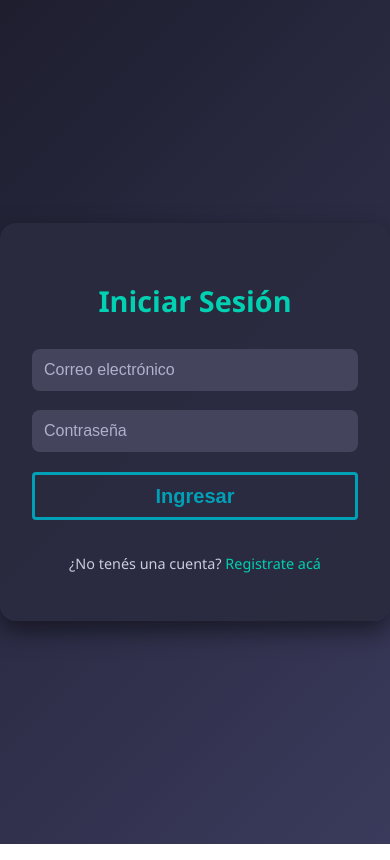
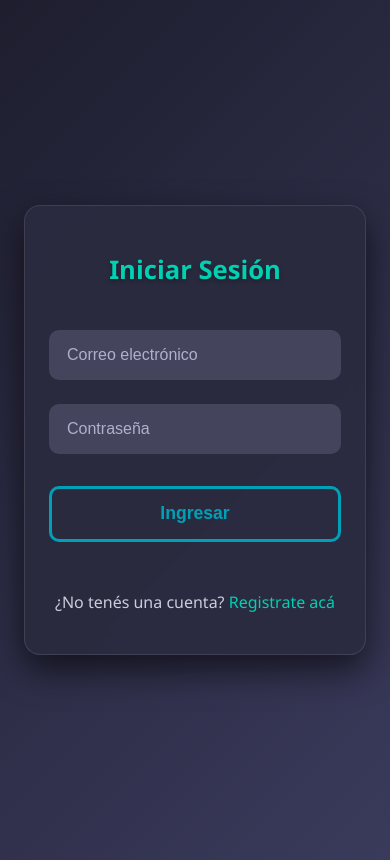
Before and after one commit to UCC-ArqSoft1/proyecto2025-fernandezfavaron-godino-lopez-garciaVillanueva, a React (Vite) app in the folder frontend/: page / in a window 390 px wide. Built offline with nearby package versions, Linux system fonts and the light colour scheme.

Commit message:
cambie fronted y puse el cambio de boton :D~

```diff
--- a/frontend/src/Actividades.css
+++ b/frontend/src/Actividades.css
@@ -58,7 +58,6 @@
 
 .tabla-actividades tbody tr:hover {
   background: rgba(255, 255, 255, 0.08);
-  transform: translateY(-2px);
 }
 
 .tabla-actividades td {
@@ -83,14 +82,46 @@
 }
 
 /* Botón inscribirse - personalización del btn-secondary */
-.btn-inscribir {
+.btn-inscripcion {
   padding: 0.5rem 1rem !important;
   font-size: 0.9rem !important;
   min-height: auto !important;
   margin: 0 !important;
+  width: 120px; /* Para que ambos textos se vean bien */
+}
+
+/* Paginación */
+.pagination-buttons {
+  margin-top: 2rem;
+  display: flex;
+  justify-content: center;
+  align-items: center;
+  gap: 1rem;
+  flex-wrap: wrap;
+}
+
+.pagination-buttons span {
+  color: var(--text-primary);
+  font-weight: 500;
+  padding: 0.5rem 1rem;
+  background: var(--card-bg);
+  backdrop-filter: blur(20px);
+  border: 1px solid rgba(255, 255, 255, 0.1);
+  border-radius: 8px;
+  white-space: nowrap;
 }
 
 /* Responsive */
+@media (max-width: 1024px) {
+  .tabla-actividades {
+    font-size: 0.9rem;
+  }
+
+  .descripcion-col {
+    max-width: 150px;
+  }
+}
+
 @media (max-width: 768px) {
   .actividades-container {
     padding: 2rem 1.5rem;
@@ -108,6 +139,21 @@
   .descripcion-col {
     max-width: 120px;
   }
+
+  .btn-inscripcion {
+    padding: 0.4rem 0.8rem !important;
+    font-size: 0.8rem !important;
+    min-width: 100px;
+  }
+
+  .pagination-buttons {
+    gap: 0.5rem;
+  }
+
+  .pagination-buttons span {
+    font-size: 0.9rem;
+    padding: 0.4rem 0.8rem;
+  }
 }
 
 @media (max-width: 480px) {
@@ -123,12 +169,95 @@
   .tabla-actividades td {
     padding: 0.6rem 0.4rem;
   }
+
+  .descripcion-col {
+    max-width: 100px;
+  }
+
+  .btn-inscripcion {
+    padding: 0.3rem 0.6rem !important;
+    font-size: 0.75rem !important;
+    min-width: 90px;
+  }
+
+  /* Para móviles muy pequeños, podríamos hacer la tabla scrolleable */
+  .tabla-actividades {
+    display: block;
+    overflow-x: auto;
+    white-space: nowrap;
+  }
+
+  .tabla-actividades thead,
+  .tabla-actividades tbody,
+  .tabla-actividades th,
+  .tabla-actividades td,
+  .tabla-actividades tr {
+    display: block;
+  }
+
+  .tabla-actividades thead tr {
+    position: absolute;
+    top: -9999px;
+    left: -9999px;
+  }
+
+  .tabla-actividades tbody tr {
+    border: 1px solid rgba(255, 255, 255, 0.1);
+    border-radius: 8px;
+    margin-bottom: 1rem;
+    padding: 1rem;
+    background: var(--card-bg);
+    backdrop-filter: blur(20px);
+  }
+
+  .tabla-actividades td {
+    border: none;
+    position: relative;
+    padding-left: 35% !important;
+    text-align: right;
+    white-space: normal;
+  }
+
+  .tabla-actividades td:before {
+    content: attr(data-label) ": ";
+    position: absolute;
+    left: 6px;
+    width: 30%;
+    text-align: left;
+    color: var(--text-primary);
+    font-weight: 600;
+  }
+
+  .tabla-actividades td:last-child {
+    text-align: center;
+    padding-left: 1rem !important;
+  }
+
+  .tabla-actividades td:last-child:before {
+    content: "";
+  }
 }
 
-.pagination-buttons {
-  margin-top: 20px;
-  display: flex;
-  justify-content: center;
-  align-items: center;
-  gap: 10px;
+/* Estados de carga/loading */
+.loading {
+  text-align: center;
+  color: var(--text-secondary);
+  padding: 2rem;
+  font-style: italic;
 }
+
+/* Animaciones suaves para cambios de estado */
+.tabla-actividades tbody tr {
+  animation: fadeInRow 0.3s ease-out;
+}
+
+@keyframes fadeInRow {
+  from {
+    opacity: 0;
+    transform: translateY(10px);
+  }
+  to {
+    opacity: 1;
+    transform: translateY(0);
+  }
+}
--- a/frontend/src/App.css
+++ b/frontend/src/App.css
@@ -9,27 +9,30 @@ body {
   display: flex;
   justify-content: center;
   align-items: center;
+  padding: 1rem; /* Añadido para evitar que toque los bordes en móviles */
 }
 
 /* Contenedor principal */
 #root {
-  width: 100vw;
-  height: 100vh;
   display: flex;
   justify-content: center;
   align-items: center;
+  width: 100%;
 }
 
-/* Contenedor de login y registro */
+/* Contenedor de login y registro - MEJORADO */
 .login-container,
 .register-container {
   background-color: rgba(43, 43, 64, 0.95);
-  padding: 2rem;
+  padding: 3rem; /* Aumentado el padding */
   border-radius: 16px;
-  box-shadow: 0 10px 25px rgba(0, 0, 0, 0.5);
+  box-shadow: 0 15px 35px rgba(0, 0, 0, 0.6);
   width: 100%;
-  max-width: 400px;
+  max-width: 450px; /* Aumentado de 520px a 650px */
+  min-width: 350px; /* Añadido ancho mínimo */
   box-sizing: border-box;
+  backdrop-filter: blur(10px); /* Efecto glassmorphism */
+  border: 1px solid rgba(255, 255, 255, 0.1);
 }
 
 /* Formularios internos */
@@ -37,54 +40,71 @@ body {
 .register-container form {
   display: flex;
   flex-direction: column;
-  gap: 1.2rem;
+  gap: 1.5rem; /* Aumentado el espacio entre elementos */
 }
 
-/* Títulos */
+/* Títulos - MEJORADOS */
 .login-form h2,
 .register-container h2 {
   color: #00d1b2;
   text-align: center;
-  font-size: 1.8rem;
-  margin-bottom: 0.5rem;
+  font-size: 2.2rem; /* Aumentado el tamaño */
+  margin-bottom: 1rem; /* Más espacio debajo */
+  font-weight: 600;
+  text-shadow: 0 2px 4px rgba(0, 0, 0, 0.3);
 }
 
-/* Inputs */
+/* Inputs - MEJORADOS */
 input[type="email"],
 input[type="password"],
 input[type="text"] {
-  padding: 0.75em;
-  font-size: 1em;
+  padding: 1rem 1.2rem; /* Más padding para mayor comodidad */
+  font-size: 1.1rem; /* Texto más grande */
   border: none;
-  border-radius: 8px;
+  border-radius: 10px; /* Bordes más redondeados */
   outline: none;
   background-color: #44445c;
   color: #ffffff;
   width: 100%;
   box-sizing: border-box;
+  transition: all 0.3s ease;
+  border: 2px solid transparent;
+  min-height: 50px; /* Altura mínima para mejor usabilidad */
+}
+
+/* Estados de focus e interacción */
+input[type="email"]:focus,
+input[type="password"]:focus,
+input[type="text"]:focus {
+  background-color: #525270;
+  border-color: #00d1b2;
+  transform: translateY(-2px);
+  box-shadow: 0 5px 15px rgba(0, 209, 178, 0.2);
 }
 
 input::placeholder {
   color: #b0b0cc;
+  font-size: 1rem;
 }
 
-/* Botón estilo slice */
+/* Botón estilo slice - MEJORADO */
 button.slice {
   --c1: #202020;
   --c2: #00a1b7;
-  --size-letter: 20px;
-  padding: 0.5em 1em;
+  --size-letter: 18px; /* Reducido ligeramente para mejor proporción */
+  padding: 1rem 1.5rem; /* Más padding */
   font-size: var(--size-letter);
   background-color: transparent;
   border: calc(var(--size-letter) / 6) solid var(--c2);
-  border-radius: 0.2em;
+  border-radius: 10px; /* Más redondeado */
   cursor: pointer;
   overflow: hidden;
   position: relative;
   transition: 300ms cubic-bezier(0.83, 0, 0.17, 1);
   width: 100%;
-  height: 3.0rem; /* 👉 le damos altura fija suficiente */
+  min-height: 55px; /* Altura mínima más grande */
   box-sizing: border-box;
+  margin-top: 0.5rem; /* Espacio adicional arriba */
 }
 
 /* Texto centrado y con ancho 100% */
@@ -97,6 +117,7 @@ button.slice > .text {
   z-index: 1;
   transition: color 700ms cubic-bezier(0.83, 0, 0.17, 1);
   width: 100%;
+  font-size: 1.1rem; /* Texto del botón más grande */
 }
 
 /* Fondo animado */
@@ -119,38 +140,98 @@ button.slice:hover > .text {
 }
 
 button.slice:hover::after {
-  width: 140%; /* 👉 más ancho para cubrir sin cortes */
+  width: 140%;
+}
+
+button.slice:hover {
+  transform: translateY(-2px);
+  box-shadow: 0 8px 25px rgba(0, 161, 183, 0.3);
 }
 
 /* Clic: feedback visual */
 button.slice:active {
   scale: 0.98;
   filter: brightness(0.9);
+  transform: translateY(0);
 }
 
-/* Mensajes de error */
+/* Mensajes de error - MEJORADOS */
 .error {
   color: #ff6b6b;
   font-weight: bold;
-  font-size: 0.9em;
+  font-size: 1rem; /* Texto más grande */
   text-align: center;
+  padding: 0.8rem;
+  background-color: rgba(255, 107, 107, 0.1);
+  border-radius: 8px;
+  border-left: 4px solid #ff6b6b;
 }
 
-/* Enlaces */
+/* Enlaces - MEJORADOS */
 .login-form p,
 .register-container p {
-  font-size: 0.9em;
+  font-size: 1rem; /* Texto más grande */
   color: #ccccdd;
   text-align: center;
+  margin-top: 1.5rem;
 }
 
 .login-form a,
 .register-container a {
   color: #00d1b2;
   text-decoration: none;
+  font-weight: 500;
+  transition: all 0.3s ease;
 }
 
 .login-form a:hover,
 .register-container a:hover {
   text-decoration: underline;
+  color: #00f5d4;
+  text-shadow: 0 2px 4px rgba(0, 245, 212, 0.3);
 }
+
+/* Responsive Design */
+@media (max-width: 768px) {
+  .login-container,
+  .register-container {
+    padding: 2rem;
+    max-width: 400px;
+    margin: 1rem;
+  }
+
+  .login-form h2,
+  .register-container h2 {
+    font-size: 1.8rem;
+  }
+
+  input[type="email"],
+  input[type="password"],
+  input[type="text"] {
+    padding: 0.8rem 1rem;
+    font-size: 1rem;
+  }
+
+  button.slice {
+    min-height: 50px;
+    padding: 0.8rem 1.2rem;
+  }
+}
+
+@media (max-width: 480px) {
+  body {
+    padding: 0.5rem;
+  }
+
+  .login-container,
+  .register-container {
+    padding: 1.5rem;
+    min-width: 280px;
+    max-width: 350px;
+  }
+
+  .login-form h2,
+  .register-container h2 {
+    font-size: 1.6rem;
+  }
+}
--- a/frontend/src/Home.css
+++ b/frontend/src/Home.css
@@ -24,8 +24,6 @@ body {
   min-height: 100vh;
   margin: 0;
 }
-
-
 
 /* Contenido principal */
 .main-content {
@@ -145,7 +143,7 @@ body {
   box-shadow: 0 0 0 4px rgba(102, 126, 234, 0.3);
 }
 
-/* Animaciones de entrada */
+/* Animaciones de entrada - MODIFICADAS PARA INCLUIR slideInLeft */
 @keyframes fadeInUp {
   from {
     opacity: 0;
@@ -157,11 +155,25 @@ body {
   }
 }
 
+/* NUEVA ANIMACIÓN - se mueve desde la izquierda */
+@keyframes slideInLeft {
+  from {
+    opacity: 0;
+    transform: translateX(-50px);
+  }
+  to {
+    opacity: 1;
+    transform: translateX(0);
+  }
+}
+
 .main-content > * {
   animation: fadeInUp 0.8s ease-out forwards;
 }
 
+/* APLICANDO la animación slideInLeft al título */
 .main-title {
+  animation: slideInLeft 0.8s ease-out forwards;
   animation-delay: 0.1s;
 }
 
--- a/frontend/src/MisActividades.jsx
+++ b/frontend/src/MisActividades.jsx
@@ -61,7 +61,7 @@ function MisActividadesTable({ actividades,setActividades, mensajeSinActividades
                     console.error(result);
                   }
                 })}
-                className="btn btn-secondary btn-desinscribir"
+                class="btn btn-secondary btn-inscripcion"
                 >
                 Desinscribirse
               </button>
```
Also changed, not shown: frontend/src/Actividades.jsx (+57 -103 lines).
